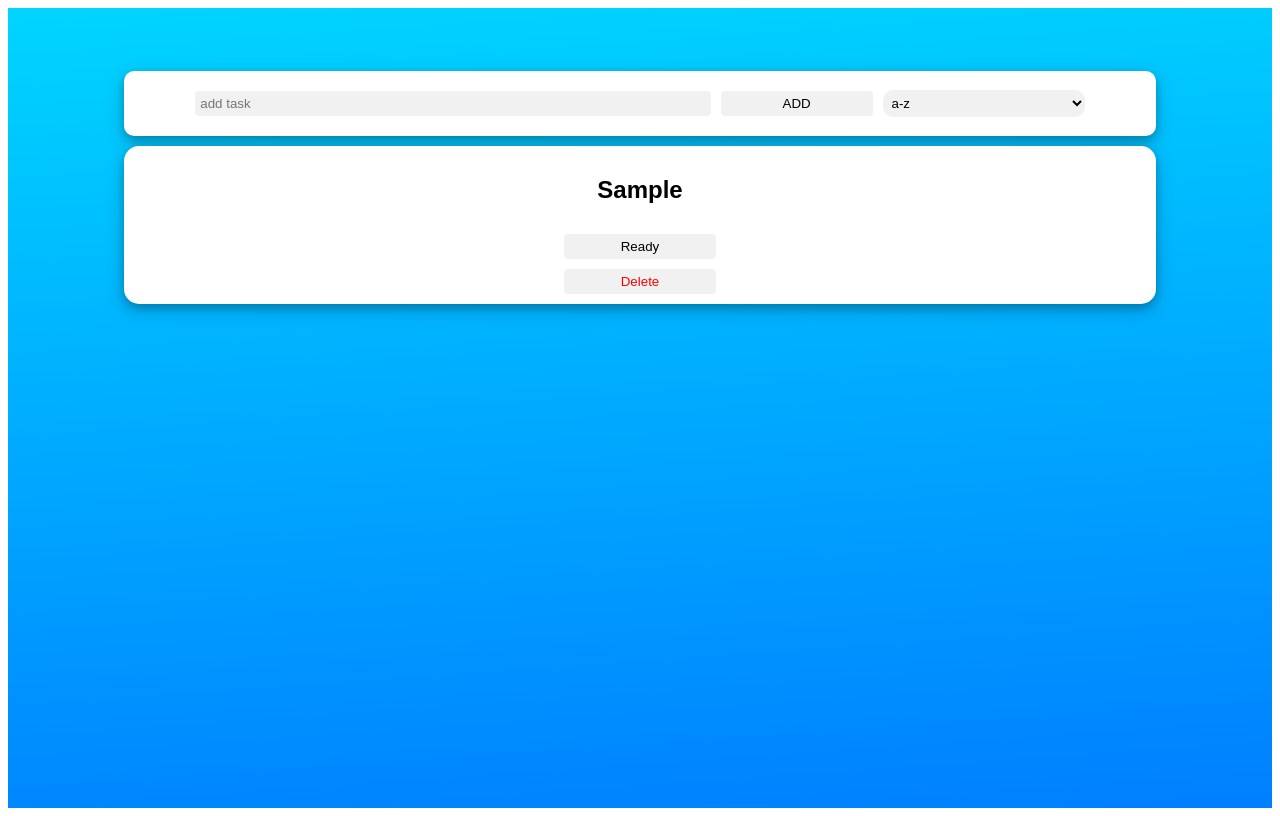
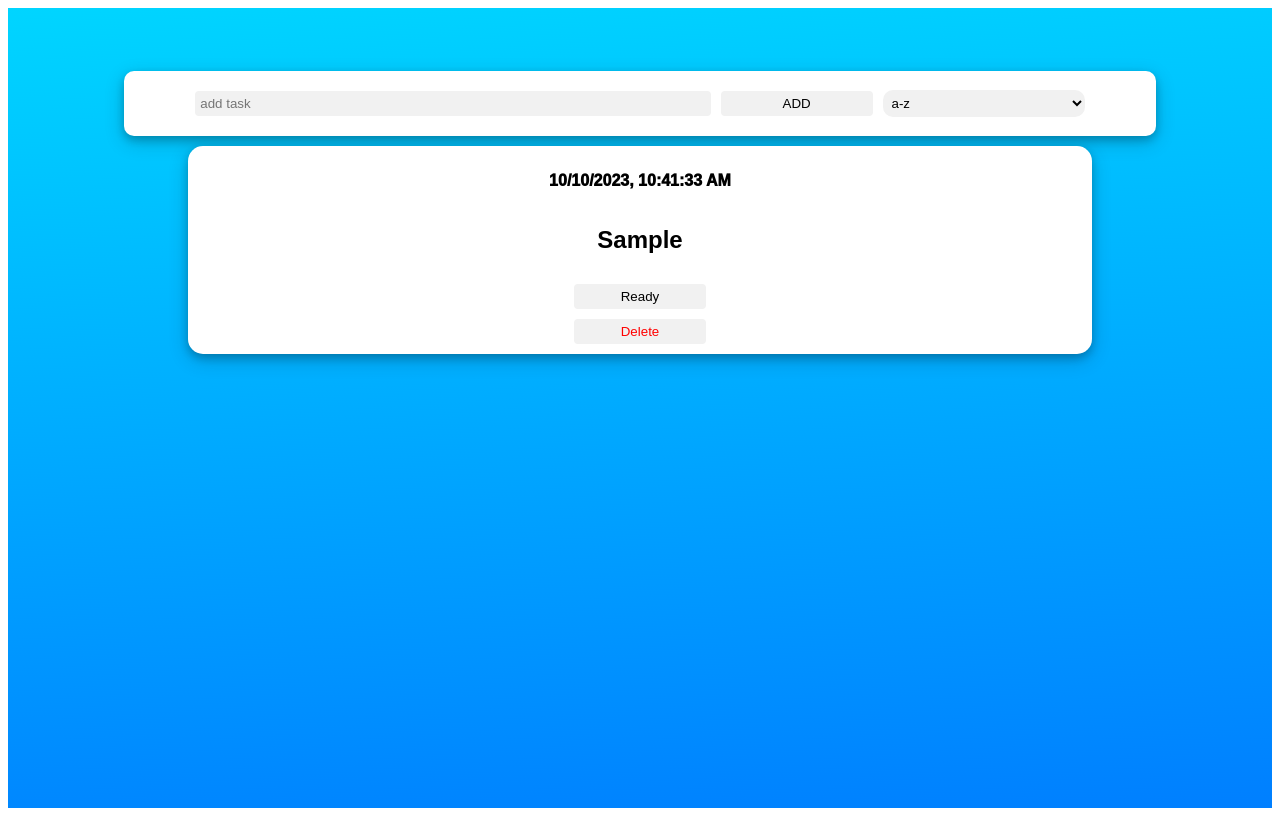
Before and after one commit to kubaglowik/TodoAPP, a Vue app in the folder todoapp/: page / in a window 1280 px wide. Both pictures are taken after typing "Sample" into the empty fields and a click on the button "ADD". Built offline with nearby package versions, Linux system fonts and the light colour scheme.

Commit message:
added date display

```diff
--- a/todoapp/src/App.vue
+++ b/todoapp/src/App.vue
@@ -1,18 +1,20 @@
 <template>
   <div class="all">
     <div class="item">
-    <!-- <p>{{showData}}</p> -->
       <atom-input type="text" class="text" placeholder="add task" v-model="newitem" @keyup.enter="addItem"></atom-input>
-    <atom-button :text="'ADD'" class="additem" @click="addItem"></atom-button>
+      <atom-button :text="'ADD'" class="additem" @click="showDataandadditem"></atom-button>
       <atom-select name="sort" id="sort" @change="sortList">
-      <atom-option :text="'a-z'" value="az"/>
-      <atom-option :text="'z-a'" value="za"/>
-      <atom-option :text="'old to new'" value="stn"/>
-      <atom-option :text="'new to old'" value="nts"/>
+        <atom-option :text="'a-z'" value="az" />
+        <atom-option :text="'z-a'" value="za" />
+        <atom-option :text="'old to new'" value="stn" />
+        <atom-option :text="'new to old'" value="nts" />
       </atom-select>
     </div>
     <div class="item2" v-bind:class="{ status: item.status }" v-for="item in items" v-bind:key="item.id">
-    <atom-header :text="item.title"/>
+      <div class="data">
+      <p>{{ item.data2 }}</p>
+      </div>
+      <atom-header :text="item.title" />
       <atom-button :text="'Ready'" class="additem" v-if="!item.status" @click="removeitem(item.id)"></atom-button>
       <atom-button :text="'Delete'" class="delete" v-if="item.avilable === 0" @click="deleteeitem(item.id)"></atom-button>
     </div>
@@ -29,19 +31,21 @@ import AtomSelect from './components/Atoms/AtomSelect.vue';
 
 export default {
   components: {
-    AtomInput, AtomButton,AtomHeader,AtomSelect,AtomOption
+    AtomInput, AtomButton, AtomHeader, AtomSelect, AtomOption
   },
 
   data() {
     return {
       newitem: "",
       items: [],
+      isDataAvailable: false, // Dodaj tę zmienną
     };
   },
   methods: {
 
     addItem() {
-      this.items.push({ title: this.newitem, status: false, id: Math.random(), avilable: 0, data: new Date,
+      this.items.push({
+        title: this.newitem, status: false, id: Math.random(), avilable: 0, data:new Date(),data2: new Date().toLocaleString(),
       });
       localStorage.setItem('items', JSON.stringify(this.items));
       this.newitem = "";
@@ -56,40 +60,40 @@ export default {
       this.items.splice(index, 1).avilable = 1;
       localStorage.setItem('items', JSON.stringify(this.items));
     },
-    sortList(event){
+    sortList(event) {
       const msec = Date.parse(new Date);
       console.log(msec)
       const selectValue = event.target.value;
-      if(selectValue === 'za'){
+      if (selectValue === 'za') {
         this.items = this.items.sort((item1, item2) => {
-          if(item1.title > item2.title) {
+          if (item1.title > item2.title) {
             return -1;
           }
 
           return 1;
         })
       }
-      if(selectValue === 'az'){
+      if (selectValue === 'az') {
         this.items = this.items.sort((item1, item2) => {
-          if(item1.title < item2.title) {
+          if (item1.title < item2.title) {
             return -1;
           }
 
           return 1;
         })
       }
-      if(selectValue === 'stn'){
+      if (selectValue === 'stn') {
         this.items = this.items.sort((item1, item2) => {
-          if(item1.data < item2.data) {
+          if (item1.data < item2.data) {
             return -1;
           }
 
           return 1;
         })
       }
-      if(selectValue === 'nts'){
+      if (selectValue === 'nts') {
         this.items = this.items.sort((item1, item2) => {
-          if(item1.data > item2.data) {
+          if (item1.data > item2.data) {
             return -1;
           }
 
@@ -98,12 +102,13 @@ export default {
       }
     },
 
-    // showData() {
-    //   const msec = Date.parse(new Date);
-    //   console.log(msec)
-    //   const itemdata = (new Date)
-    //   console.log(itemdata);
-    // },
+    showData() {
+
+    },
+    showDataandadditem() {
+      this.showData();
+      this.addItem();
+    },
 
   },
   mounted() {
@@ -129,6 +134,7 @@ export default {
   background: rgb(0, 213, 255);
   background: linear-gradient(176deg, rgba(0, 213, 255, 1) 0%, rgba(0, 127, 255, 1) 100%);
 }
+
 .item {
 
   margin-top: 5%;
@@ -137,56 +143,64 @@ export default {
   display: flex;
   justify-content: center;
   align-items: center;
-  background-color:rgb(255, 255, 255);
+  background-color: rgb(255, 255, 255);
   box-shadow: 0 4px 8px 0 rgba(0, 0, 0, 0.2), 0 6px 20px 0 rgba(0, 0, 0, 0.19);
   border-radius: 10px;
 }
+
 .item2 {
   margin: 10px;
   padding: 10px;
-  min-width: 500px;
+  min-width: 70%;
   width: fit-content;
   display: flex;
   flex-direction: column;
   justify-content: center;
   align-items: center;
   box-shadow: 0 4px 8px 0 rgba(0, 0, 0, 0.2), 0 6px 20px 0 rgba(0, 0, 0, 0.19);
-  font-family: "Montserrat",sans-serif !important;
+  font-family: "Montserrat", sans-serif !important;
   font-weight: 1000;
-  background-color:rgb(255, 255, 255);
+  background-color: rgb(255, 255, 255);
   border-radius: 15px;
 }
-.text{
+
+.text {
   width: 50%;
   padding: 5px 5px;
   border: none;
   border-radius: 4px;
   background-color: #f1f1f1;
 }
-#sort{
+
+#sort {
   width: 20%;
   padding: 5px 5px;
   border: none;
   border-radius: 10px;
   background-color: #f1f1f1;
 }
-.additem{
+
+.additem {
   width: 10%;
   padding: 5px 5px;
   border: none;
   border-radius: 4px;
   background-color: #f1f1f1;
 }
+
 .status {
   opacity: 70%;
 }
+
 .status h2 {
   text-decoration: line-through;
   color: rgb(255, 0, 0);
 }
+
 .additem {
   margin: 10px;
 }
+
 .delete {
   color: red;
   width: 10%;
@@ -215,50 +229,57 @@ margin: 10px;
   border-radius: 9px;
   border: 0px solid #ffffff;
 }
+
 @media screen and (min-width: 425px) {
   .item {
     width: 80%;
   }
 
   .item2 {
-    min-width: 80%;
+    min-width: 70%;
   }
+
   .additem {
     width: 15%;
   }
+
   .delete {
     width: 15%;
   }
 }
+
 @media screen and (min-width: 375px) {
   .item {
     width: 80%;
   }
 
   .item2 {
-    min-width: 80%;
+    min-width: 70%;
   }
+
   .additem {
     width: 15%;
   }
+
   .delete {
     width: 15%;
   }
 }
+
 @media screen and (min-width: 320px) {
   .item {
     width: 80%;
   }
 
   .item2 {
-    min-width: 80%;
+    min-width: 70%;
   }
+
   .additem {
     width: 15%;
   }
+
   .delete {
     width: 15%;
   }
-}
-
-</style>
+}</style>
```
Lines whose indentation alone changed are shown as unchanged.
